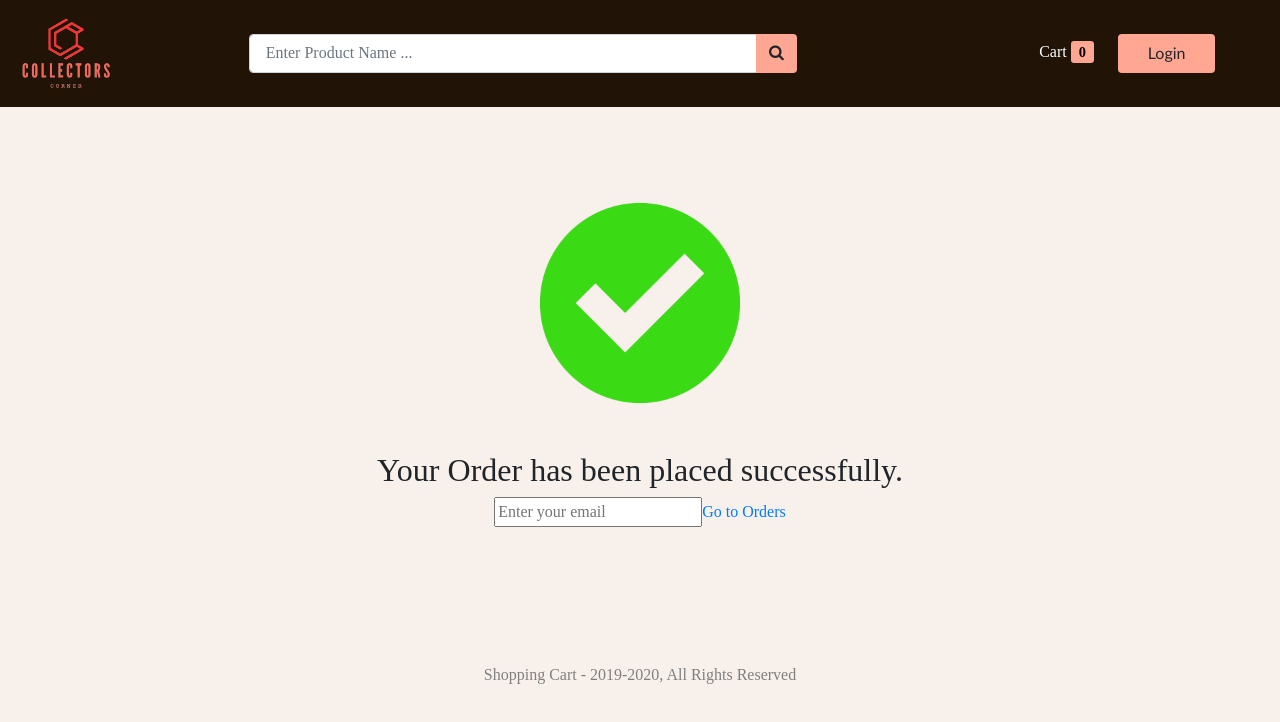
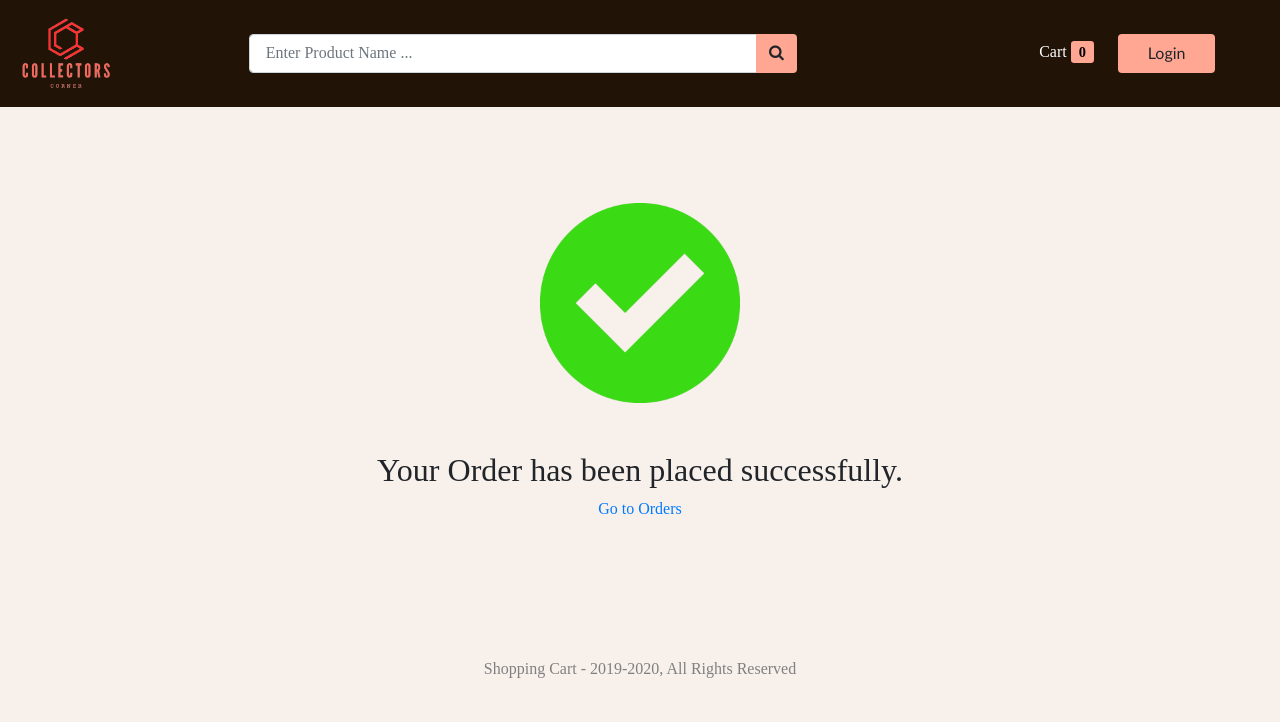
Before and after one commit to jeyphieee/ReactShop, a React (Create React App) app in the folder frontend/: page /success in a window 1280 px wide. Shown: the top 722 px of the page. Built offline with nearby package versions, Linux system fonts and the light colour scheme; a web font is replaced by a local one.

Commit message:
ordersuccess

```diff
--- a/frontend/src/Components/Cart/OrderSuccess.js
+++ b/frontend/src/Components/Cart/OrderSuccess.js
@@ -1,66 +1,30 @@
-import React, { Fragment, useState, } from 'react'
+import React, { Fragment } from 'react'
 import { Link } from 'react-router-dom'
 import MetaData from '../Layout/MetaData'
-import axios from 'axios'
-import { toast } from 'react-toastify';
-import 'react-toastify/dist/ReactToastify.css';
-import { useNavigate } from "react-router-dom";
-
 
 const OrderSuccess = () => {
-    const [email, setEmail] = useState('');
-    const [loading, setLoading] = useState('');
     sessionStorage.removeItem('orderInfo');
     // localStorage.clear();
     localStorage.removeItem('cartItems');
     localStorage.removeItem('shippingInfo');
-
-    const navigate = useNavigate();
-
-    const payment = async (formData) => {
-        // ... your existing payment logic remains unchanged
-    };
-
-    const handleEmailChange = (e) => {
-        setEmail(e.target.value); // Update the email state onChange
-    };
-
-    const submitHandler = (e) => {
-        e.preventDefault();
-        const formData = new FormData();
-        formData.set('email', email);
-        payment(formData);
-    };
-
     return (
         <Fragment>
+
             <MetaData title={'Order Success'} />
 
             <div className="row justify-content-center">
                 <div className="col-6 mt-5 text-center">
-                    <img
-                        className="my-5 img-fluid d-block mx-auto"
-                        src="/images/order_success.png"
-                        alt="Order Success"
-                        width="200"
-                        height="200"
-                    />
+                    <img className="my-5 img-fluid d-block mx-auto" src="/images/order_success.png" alt="Order Success" width="200" height="200" />
 
                     <h2>Your Order has been placed successfully.</h2>
 
-                    {/* Input field for email */}
-                    <input
-                        type="email"
-                        placeholder="Enter your email"
-                        value={email}
-                        onChange={handleEmailChange} // Binding onChange event to update email state
-                    />
-
                     <Link to="/orders/me">Go to Orders</Link>
                 </div>
+
             </div>
+
         </Fragment>
-    );
-};
+    )
+}
 
-export default OrderSuccess;
+export default OrderSuccess
```
